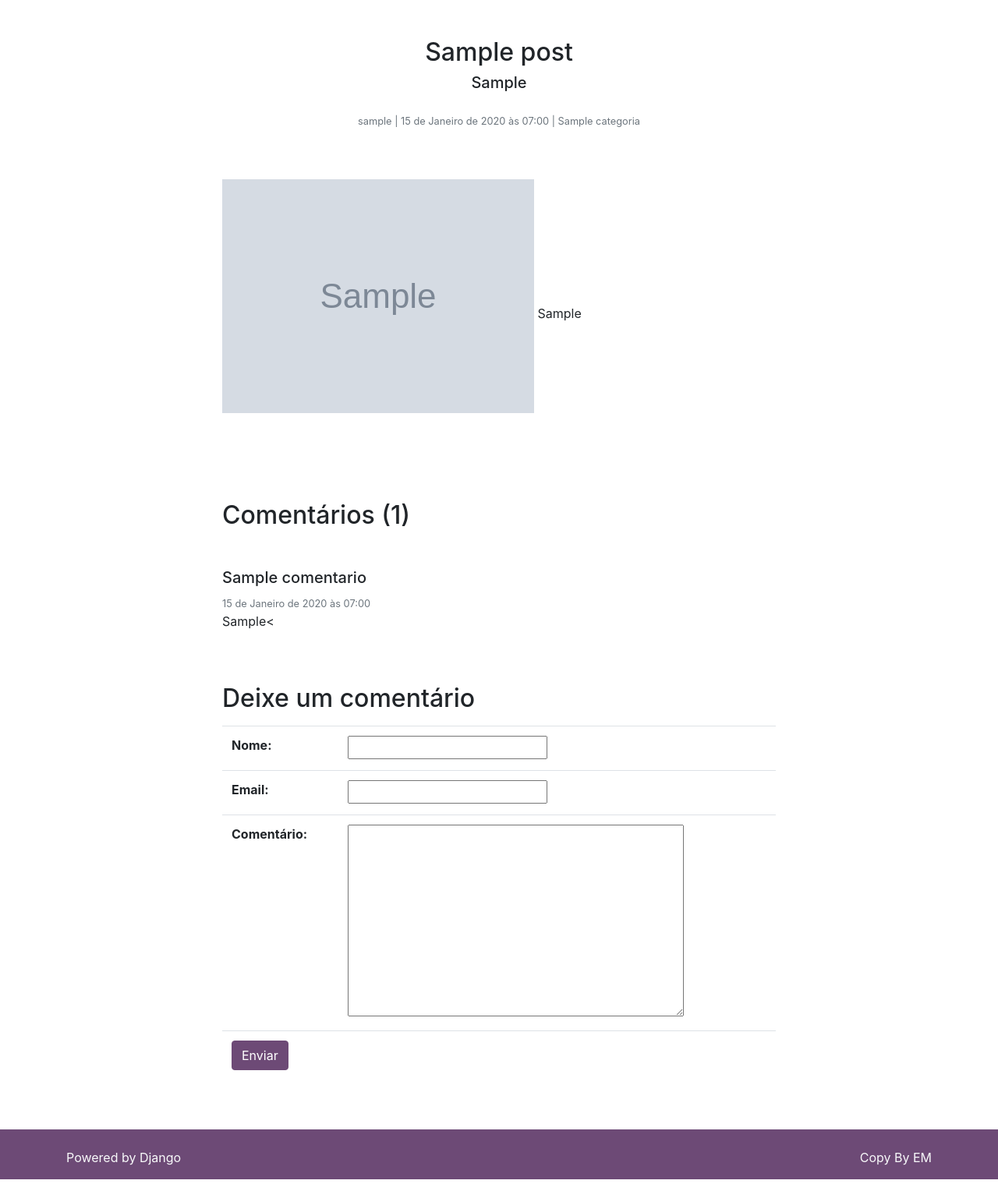
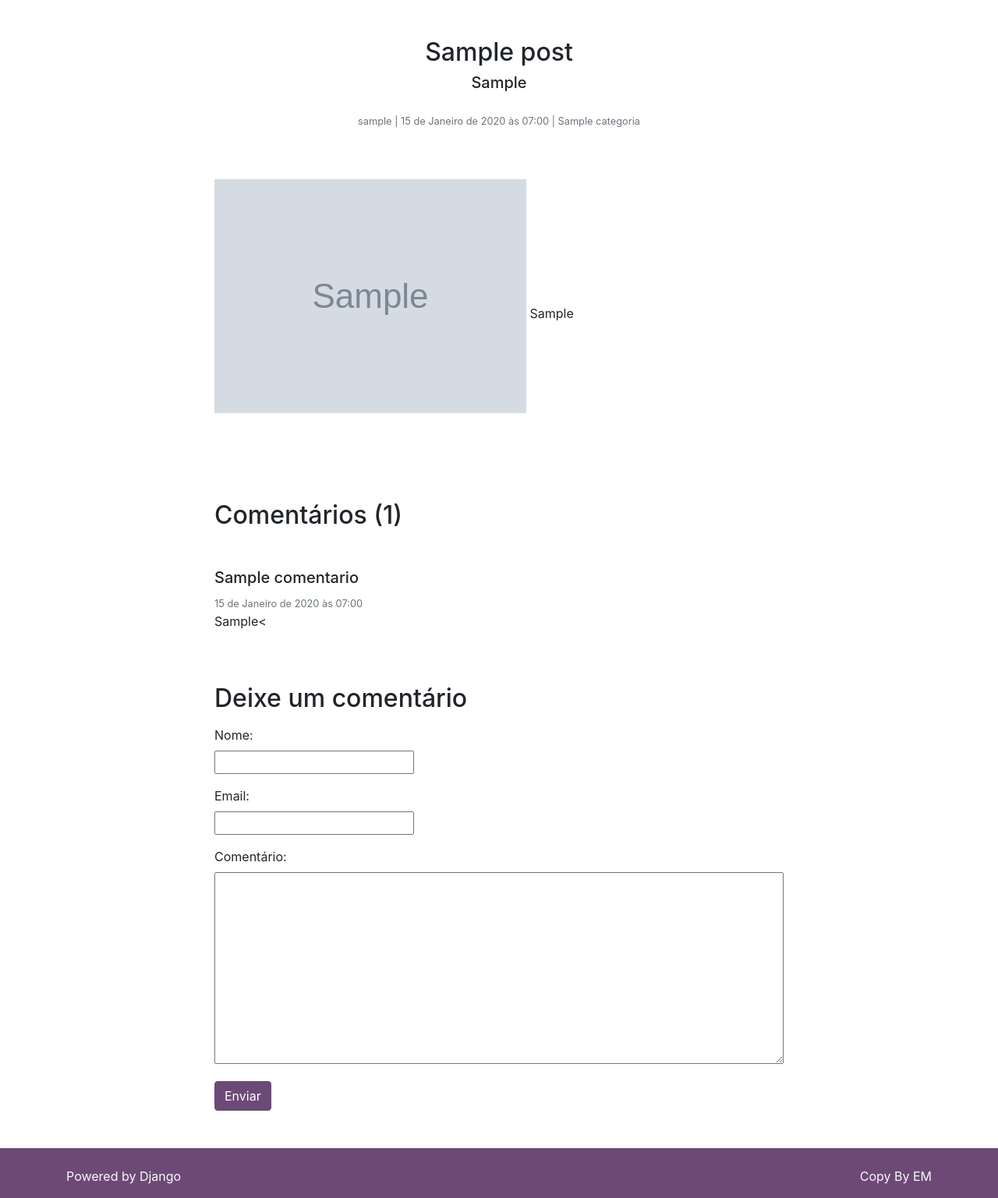
Before and after one commit to jokeCloud/blogger, a Django app: page /post/1 in a window 1280 px wide. Shown: the part 56-1593 px from the top of the page at 78% size. Before the commit the page ends 1569 px from the top, so only its background shows below. Run offline with Django 4.2, Linux system fonts and the light colour scheme; tables that the repository leaves empty hold one stand-in row (values such as "Sample post"); grey boxes marked "Sample" are stand-in pictures; some libraries are stand-ins or nearby versions.

Commit message:
reponsivo

```diff
--- a/posts/templates/posts/post_detalhes.html
+++ b/posts/templates/posts/post_detalhes.html
@@ -7,7 +7,7 @@
 {% block conteudo %}
 
 <!-- POST -->
-<div class="container">
+
 <div class="row pt-5">
     <div class="col-xl"></div>
     <div class="col-xl-8 text-center">
@@ -64,23 +64,28 @@
 
         <form method="POST" action="#envia_comentario">
             {% csrf_token %}
-                <table class="table">
-                    {{ form }}
-                    <tr>
-                        <td colspan="2">
+
+            {% for hidden_field in form.hidden_fields %}
+                {{ hidden_field }}
+            {% endfor %}
+
+            {% for visible_field in form.visible_fields %}
+                <div class="form-group">
+                    {{ visible_field.label_tag }} <br >
+                    {{ visible_field }}
+                    {{ visible_field.errors }}
+                </div>
+            {% endfor %}
+
             {% include 'parciais/_messages.html' %}
-                            <input id="envia_comentario" type="submit" class="btn btn-primary"
-                                value="Enviar">
-                        </td>
-                    </tr>
-                </table>
+
+            <input id="envia_comentario" type="submit" class="btn btn-primary" value="Enviar">
         </form>
-
 
     </div>
     <div class="col-xl"></div>
 </div>
-</div>
+
 <!-- POST -->
 
 
--- a/posts/views.py
+++ b/posts/views.py
@@ -19,6 +19,7 @@ class PostIndex(ListView):
 
     def get_queryset(self):
         qs = super().get_queryset()
+        qs = qs.select_related('categoria_post')
         qs = qs.order_by('-id').filter(publicado_post=True)
         qs = qs.annotate(
             numero_comentarios=Count(
--- a/templates/static/vendor/bootstrap/css/theme_1564087106285.css
+++ b/templates/static/vendor/bootstrap/css/theme_1564087106285.css
@@ -54,3 +54,7 @@ ul.errorlist li {
     }
 }
 */
+
+.form-group textarea {
+    width: 100%;
+}
```
Lines whose indentation alone changed are shown as unchanged.
